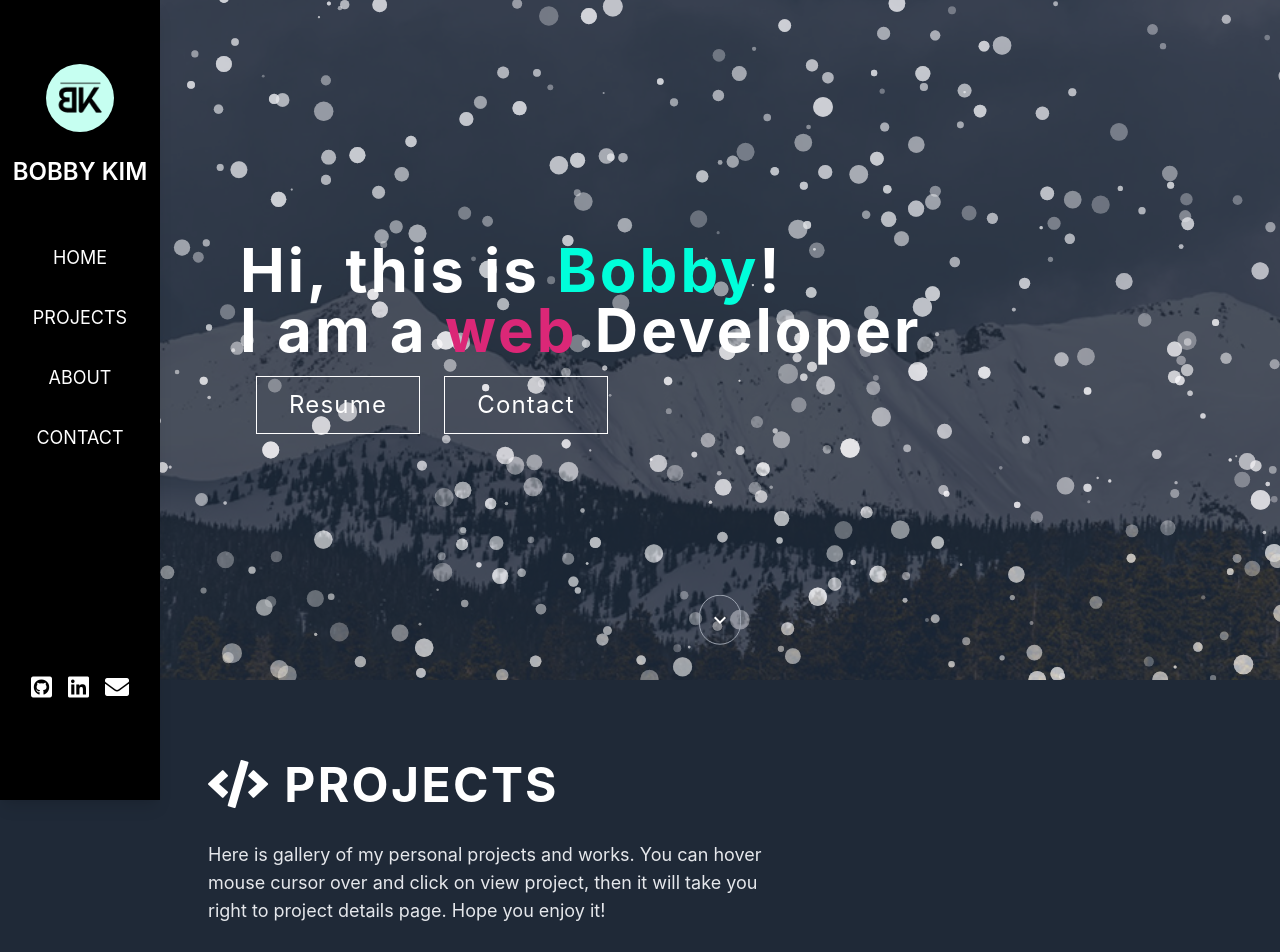
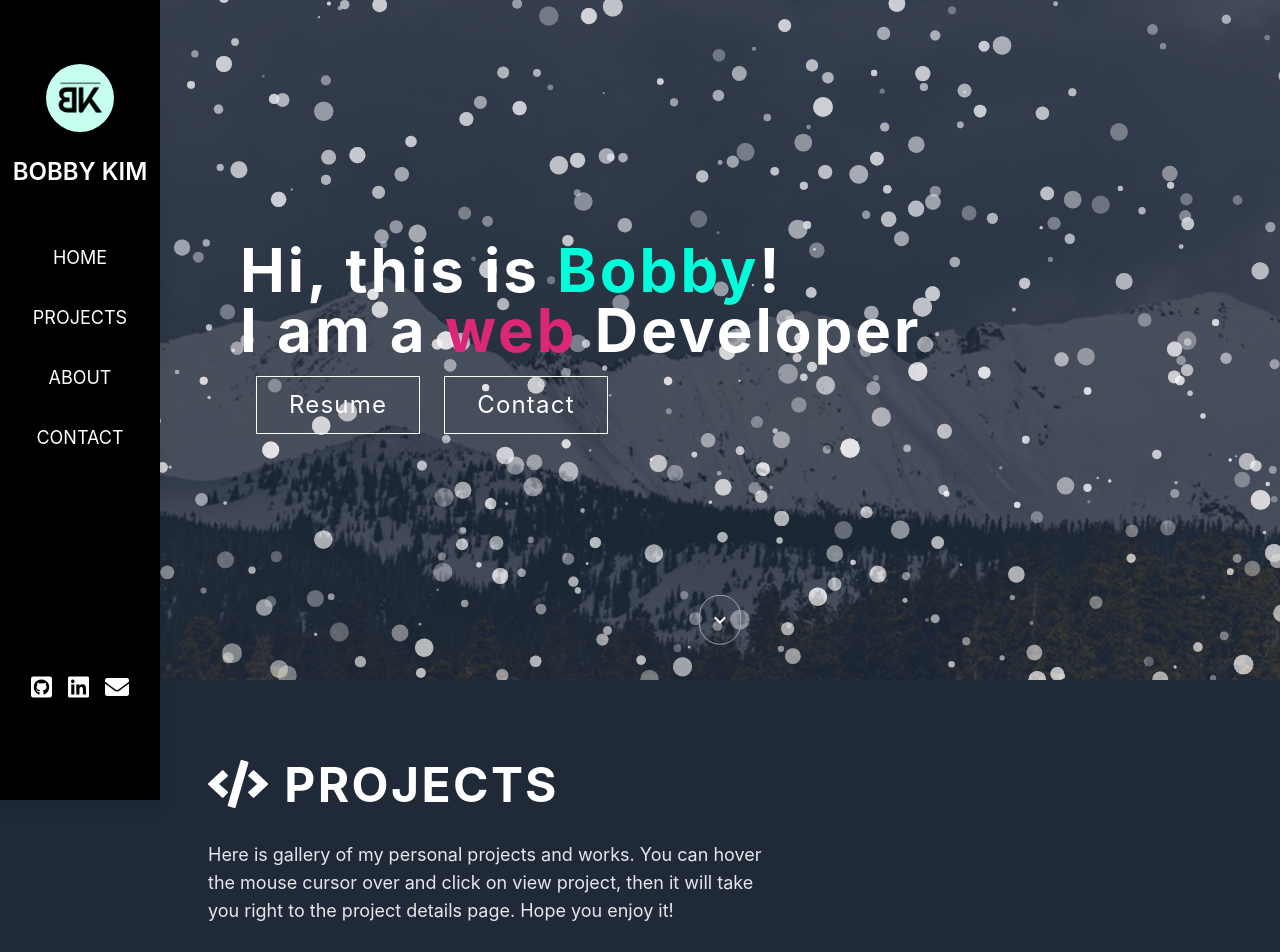
Before and after one commit to bobbykim89/bobbykim89.github.io, a React (Create React App) app: page / in a window 1280 px wide. Shown: the top 952 px of the page. Built offline with nearby package versions, Linux system fonts and the light colour scheme; grey boxes are pictures that could not be loaded; the HTML template or start-up script is replaced by a standard one.

Commit message:
fixed thetypo in project section

```diff
--- a/src/Components/Projects.js
+++ b/src/Components/Projects.js
@@ -13,9 +13,9 @@ const Projects = () => {
       </h1>
       <div className='text-lg text-justify md:text-left md:ml-12 text-gray-200 mb-8 w-11/12 md:w-1/2 mx-auto md:mx-0'>
         <span>
-          Here is gallery of my personal projects and works. You can hover mouse
-          cursor over and click on view project, then it will take you right to
-          project details page. Hope you enjoy it!
+          Here is gallery of my personal projects and works. You can hover the
+          mouse cursor over and click on view project, then it will take you
+          right to the project details page. Hope you enjoy it!
         </span>
       </div>
       <div className='grid grid-flow-row md:grid-cols-4 mb-20'>
```
